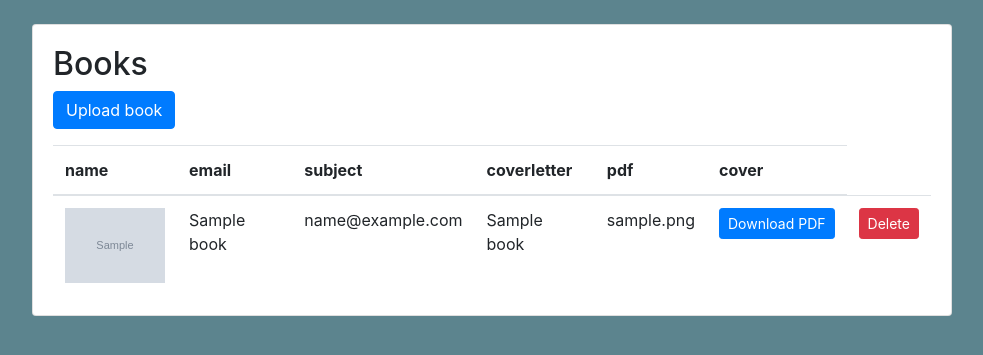
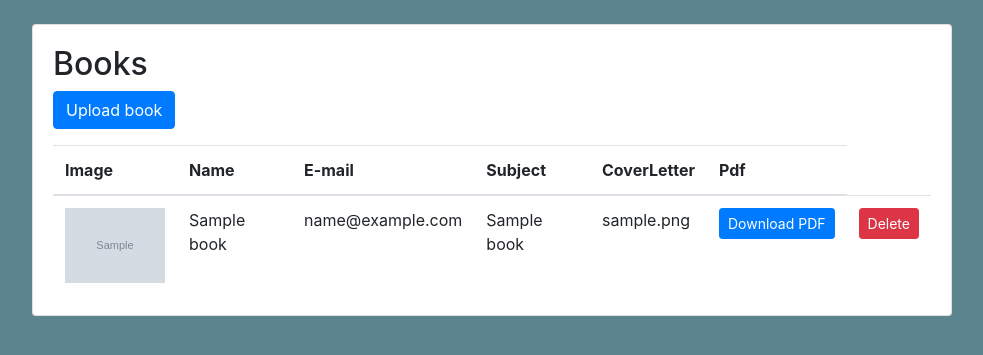
Before and after one commit to muhammadyaseen669/djangosite, a Django app: template mysite/templates/book_list.html in a window 1280 px wide. Shown: the part 82-437 px from the top of the page, without its empty margins (148-1131 px from the left). Run offline with Django 3.2, Linux system fonts and the light colour scheme; the template is opened without the code that fills it: values named after a table or form of the project are taken from there, others are empty; tables that the repository leaves empty hold one stand-in row (Sample ...); some libraries are stand-ins or nearby versions.

Commit message:
changes in _book_list

```diff
--- a/mysite/core/views.py
+++ b/mysite/core/views.py
@@ -37,7 +37,7 @@ def upload_book(request):
         form = BookForm(request.POST, request.FILES)
         if form.is_valid():
             form.save()
-            return redirect('home' )
+            return redirect('book_list' )
     else:
         form = BookForm()
     return render(request, 'upload_book.html', {
--- a/mysite/templates/book_list.html
+++ b/mysite/templates/book_list.html
@@ -12,12 +12,13 @@
   <table class="table mb-0">
     <thead>
       <tr>
-        <th>name</th>
-        <th>email</th>
-        <th>subject</th>
-        <th>coverletter</th>
-        <th>pdf</th>
-        <th>cover</th>
+        <th>Image</th>
+        <th>Name</th>
+        <th>E-mail</th>
+        <th>Subject</th>
+        <th>CoverLetter</th>
+        <th>Pdf</th>
+
       </tr>
     </thead>
     <tbody>
--- a/mysite/urls.py
+++ b/mysite/urls.py
@@ -10,6 +10,7 @@ from mysite.core.models import Book
 urlpatterns = [
     path('', views.Home.as_view(), name='home'),
     path('upload/', views.upload, name='upload'),
+    path('uploadlist',views.book_list, name='book_list'),
     path('home/', views.Home.as_view(), name='home'),
     path('contact_info', views.upload_book, name='upload_book'),
     path('books/<int:pk>/', views.delete_book, name='delete_book'),
```
